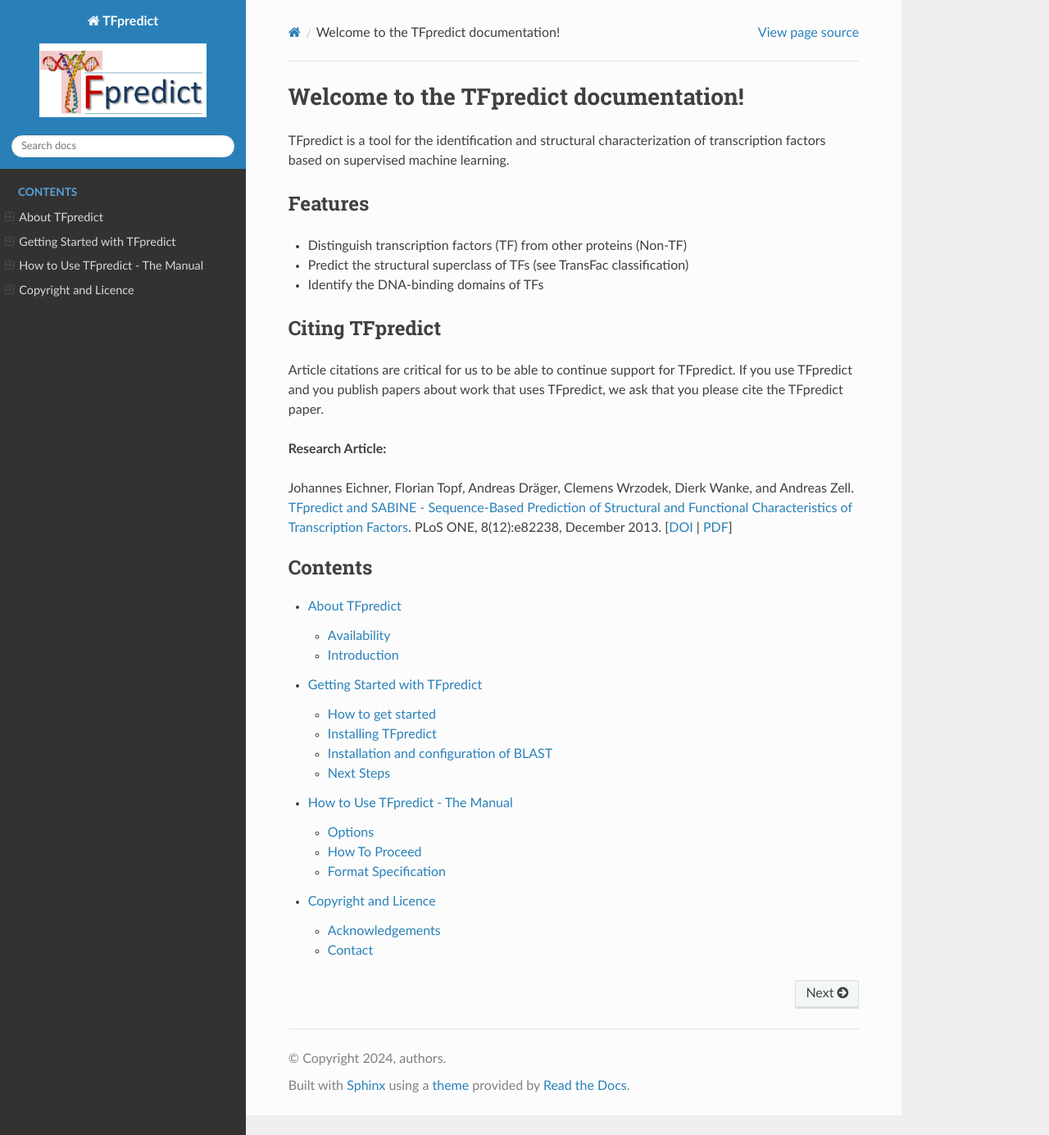
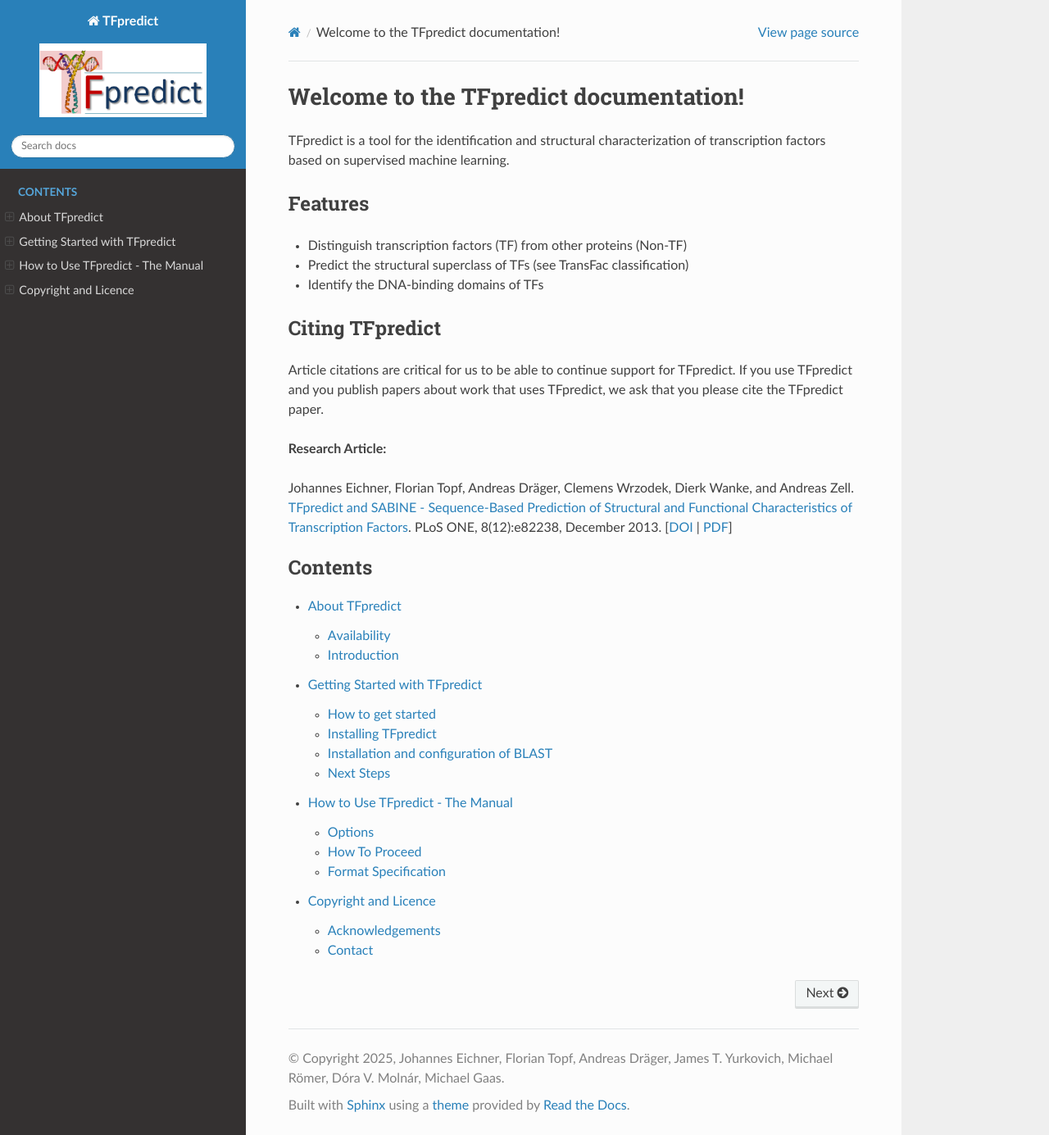
Before and after one commit to draeger-lab/TFpredict, a Sphinx documentation site: the page built from sphinx/index.rst, in a window 1280 px wide and 1385 px high. Shown: the whole window at 82% size. Built offline with Sphinx 7.4.7 and the Read the Docs theme 3.1.0, drawn with Linux system fonts in a browser that asks for light colours.

Commit message:
Authors added to readthedocs

```diff
--- a/sphinx/conf.py
+++ b/sphinx/conf.py
@@ -7,8 +7,8 @@
 # https://www.sphinx-doc.org/en/master/usage/configuration.html#project-information
 
 project = 'TFpredict'
-copyright = '2024, authors'
-author = 'authors'
+copyright = '2025, Johannes Eichner, Florian Topf, Andreas Dräger, James T. Yurkovich, Michael Römer, Dóra V. Molnár, Michael Gaas'
+author = 'Johannes Eichner, Florian Topf, Andreas Dräger, James T. Yurkovich, Michael Römer, Dóra V. Molnár, Michael Gaas'
 release = '1.4'
 
 # -- General configuration ---------------------------------------------------
```
